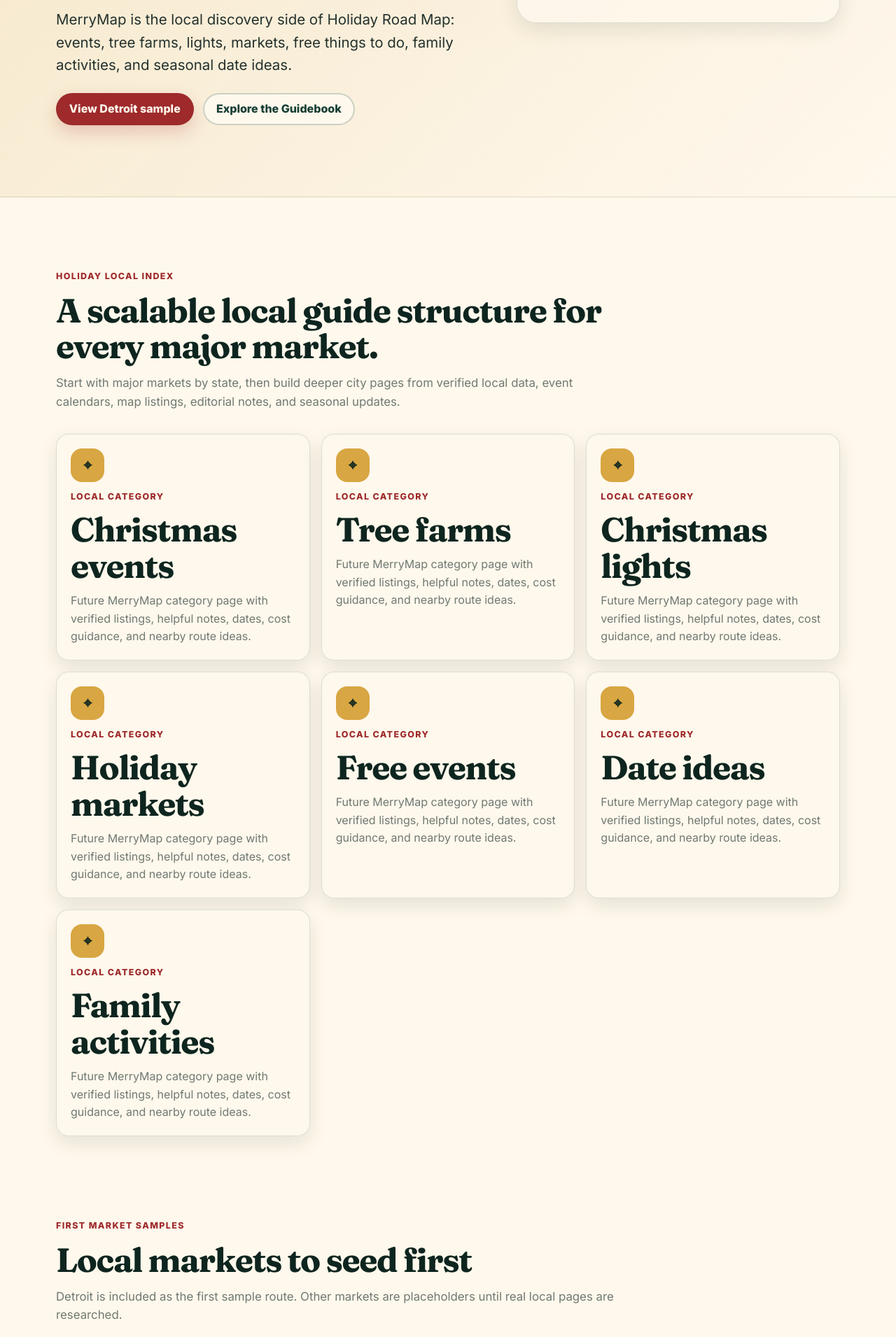
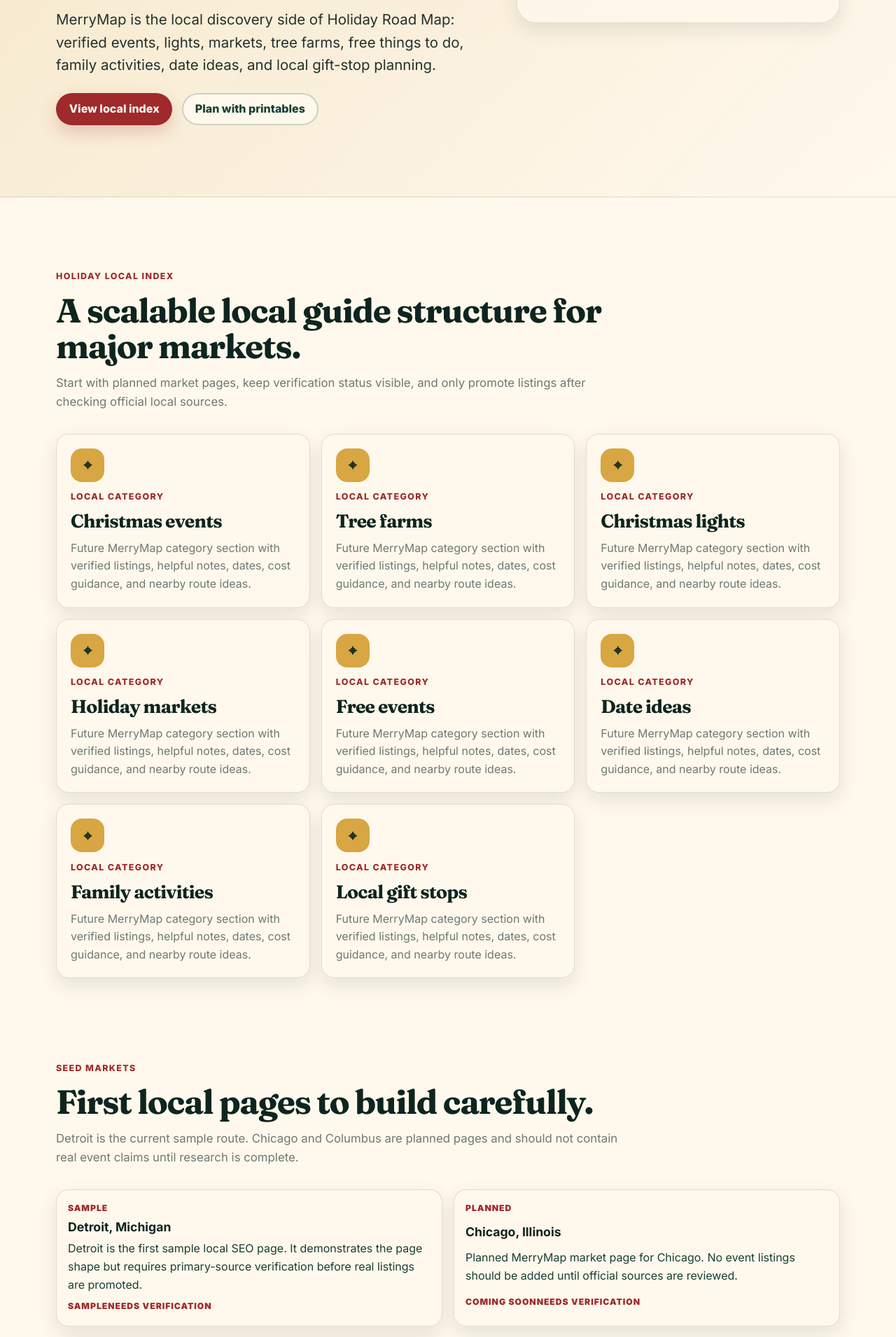
Before and after one commit to BryanFinnigan/holiday-road-map, a Next.js app: page /merrymap in a window 1280 px wide. Shown: the part 740-2651 px from the top of the page at 70% size. Built offline with nearby package versions, Linux system fonts and the light colour scheme; no server answers.

Commit message:
Upgrade MerryMap hub

```diff
--- a/app/merrymap/page.tsx
+++ b/app/merrymap/page.tsx
@@ -1,13 +1,15 @@
 import type { Metadata } from "next";
 import Link from "next/link";
 import Hero from "@/components/Hero";
+import LocalMarketCard from "@/components/LocalMarketCard";
+import NewsletterSignup from "@/components/NewsletterSignup";
 import SectionHeader from "@/components/SectionHeader";
-import { localMarkets } from "@/data/localMarkets";
+import { localMarkets } from "@/lib/localMarkets";
 import { createMetadata } from "@/lib/seo";
 
 export const metadata: Metadata = createMetadata({
   title: "MerryMap Local Christmas Discovery",
-  description: "Explore the MerryMap local Christmas discovery system for events, tree farms, lights, markets, free events, date ideas, and family activities.",
+  description: "Explore the MerryMap local Christmas discovery system for events, tree farms, lights, markets, free events, date ideas, family activities, and local gift stops.",
   path: "/merrymap"
 });
 
@@ -18,7 +20,8 @@
   "Holiday markets",
   "Free events",
   "Date ideas",
-  "Family activities"
+  "Family activities",
+  "Local gift stops"
 ];
 
 export default function MerryMapPage() {
@@ -27,41 +30,44 @@
       <Hero
         eyebrow="MerryMap"
         title="Find the local Christmas stops worth adding to your route."
-        description="MerryMap is the local discovery side of Holiday Road Map: events, tree farms, lights, markets, free things to do, family activities, and seasonal date ideas."
-        primaryCta={{ label: "View Detroit sample", href: "/christmas-near-me/michigan/detroit" }}
-        secondaryCta={{ label: "Explore the Guidebook", href: "/guidebook" }}
+        description="MerryMap is the local discovery side of Holiday Road Map: verified events, lights, markets, tree farms, free things to do, family activities, date ideas, and local gift-stop planning."
+        primaryCta={{ label: "View local index", href: "/christmas-near-me" }}
+        secondaryCta={{ label: "Plan with printables", href: "/printables" }}
       />
       <section className="section container">
         <SectionHeader
           eyebrow="Holiday Local Index"
-          title="A scalable local guide structure for every major market."
-          description="Start with major markets by state, then build deeper city pages from verified local data, event calendars, map listings, editorial notes, and seasonal updates."
+          title="A scalable local guide structure for major markets."
+          description="Start with planned market pages, keep verification status visible, and only promote listings after checking official local sources."
         />
         <div className="feature-grid">
           {categories.map((category) => (
             <article className="feature-card" key={category}>
               <div className="feature-icon" aria-hidden="true">⌖</div>
               <p className="card-label">Local category</p>
-              <h2>{category}</h2>
-              <p>Future MerryMap category page with verified listings, helpful notes, dates, cost guidance, and nearby route ideas.</p>
+              <h3>{category}</h3>
+              <p>Future MerryMap category section with verified listings, helpful notes, dates, cost guidance, and nearby route ideas.</p>
             </article>
           ))}
         </div>
       </section>
       <section className="section container compact-section">
         <SectionHeader
-          eyebrow="First market samples"
-          title="Local markets to seed first"
-          description="Detroit is included as the first sample route. Other markets are placeholders until real local pages are researched."
+          eyebrow="Seed markets"
+          title="First local pages to build carefully."
+          description="Detroit is the current sample route. Chicago and Columbus are planned pages and should not contain real event claims until research is complete."
         />
         <div className="market-list">
-          {localMarkets.map((market) => (
-            <Link className="market-card" key={`${market.city}-${market.state}`} href={market.href}>
-              <span>{market.status}</span>
-              <strong>{market.city}, {market.state}</strong>
-            </Link>
-          ))}
+          {localMarkets.map((market) => <LocalMarketCard key={market.href} market={market} />)}
         </div>
+        <div className="inline-cta">
+          <p>Going out locally and still need gifts?</p>
+          <Link className="button primary" href="/giftmatch">Start GiftMatch</Link>
+          <Link className="button secondary" href="/gifts/last-minute">Browse last-minute gifts</Link>
+        </div>
+      </section>
+      <section className="section container">
+        <NewsletterSignup context="merrymap" />
       </section>
     </>
   );
```
